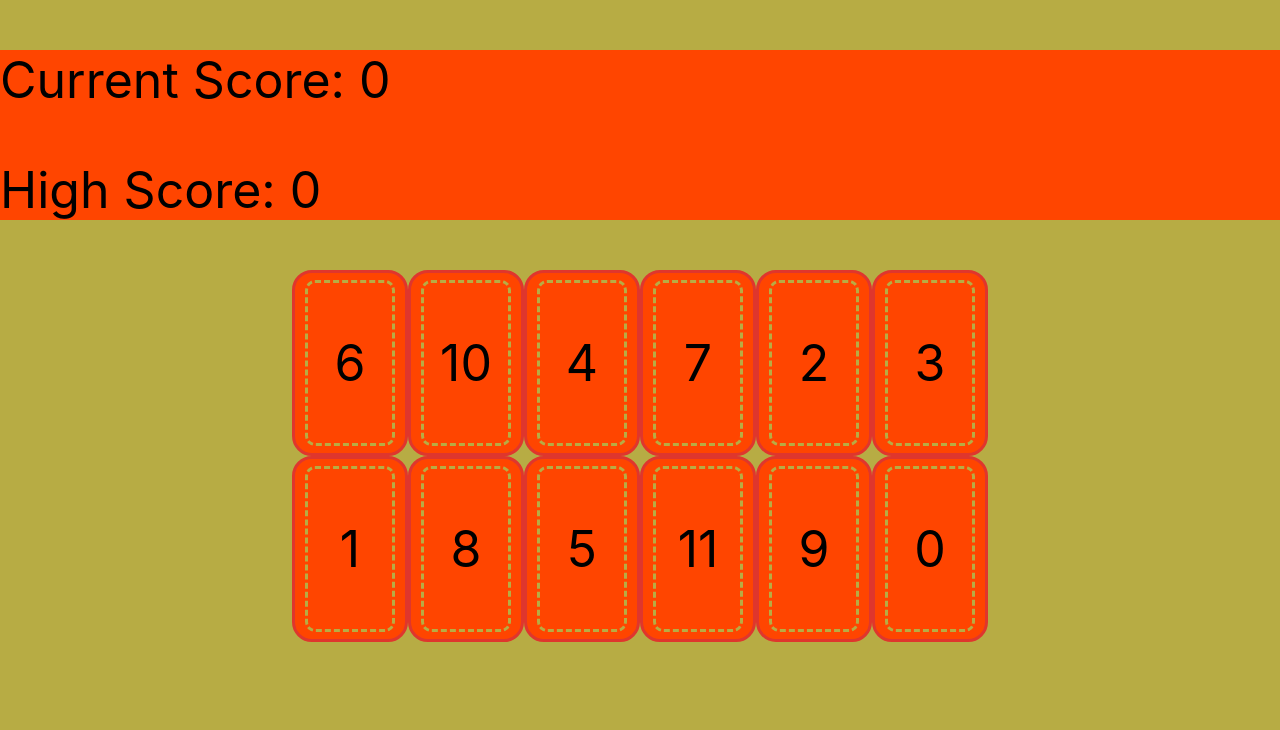
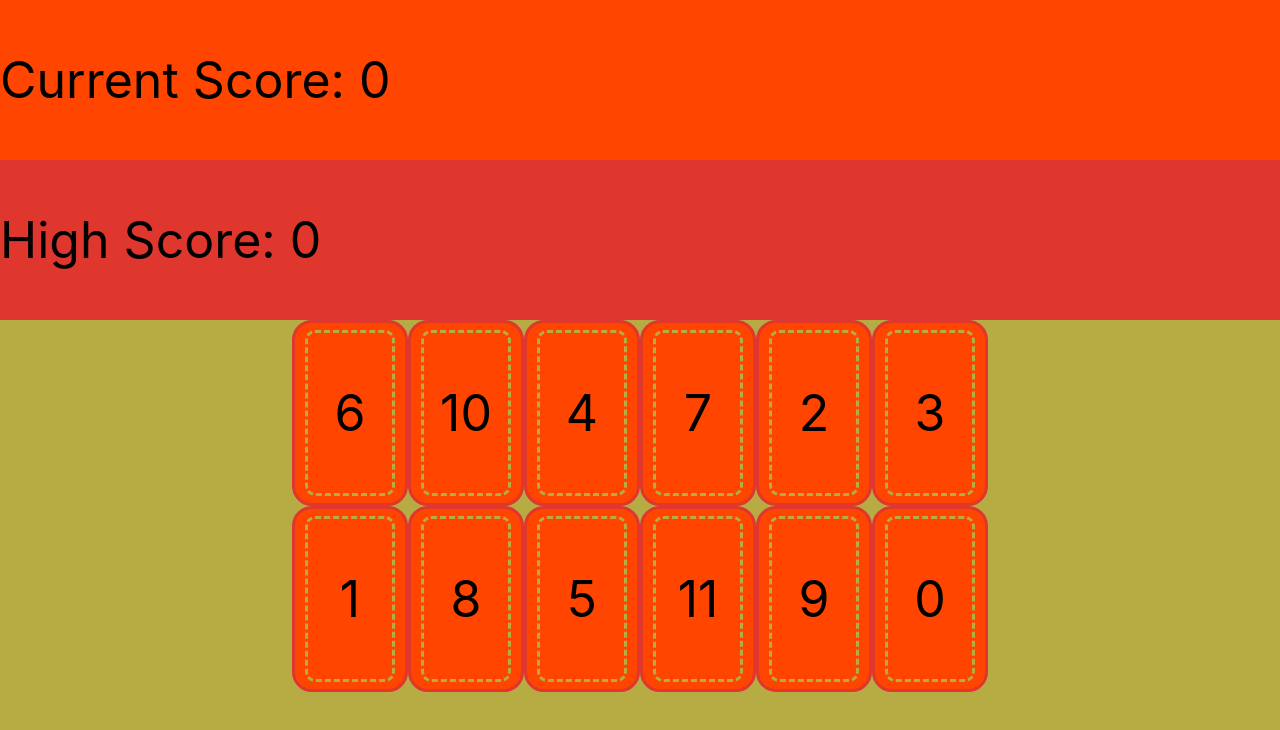
Before and after one commit to jackalot/o-memory-game, a React (Create React App) app: page / in a window 1280 px wide. Shown: the top 730 px of the page. Built offline with nearby package versions, Linux system fonts and the light colour scheme; the HTML template or start-up script is replaced by a standard one.

Commit message:
added flexbox to the scoreBoard div, added background colors to the currentScore div and highScore div

```diff
--- a/src/ScoreCounter.css
+++ b/src/ScoreCounter.css
@@ -1,3 +1,11 @@
 .scoreBoard {
+   display: flex;
+   flex-direction: column;
+    justify-content: center;
+}
+.currentScore {
     background-color: #FF4500;
 }
+.highScore {
+    background-color: #df362d;
+}
```
